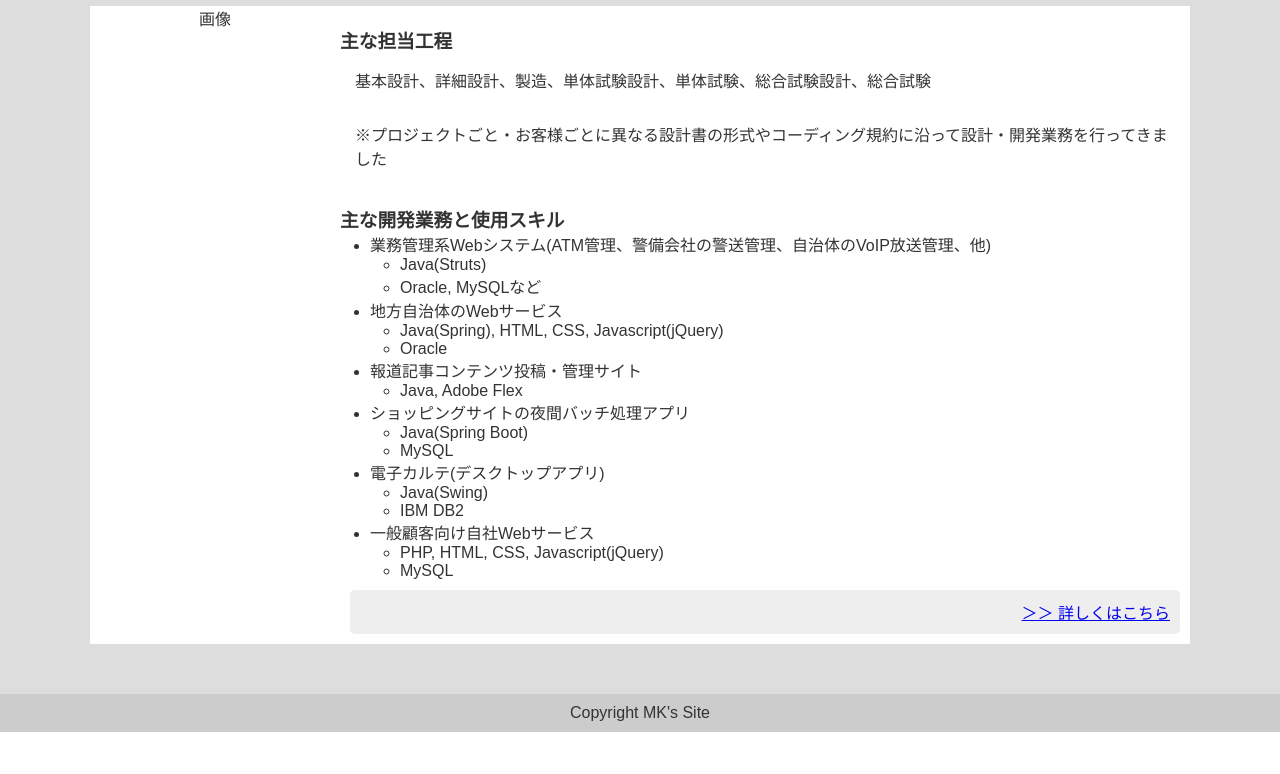
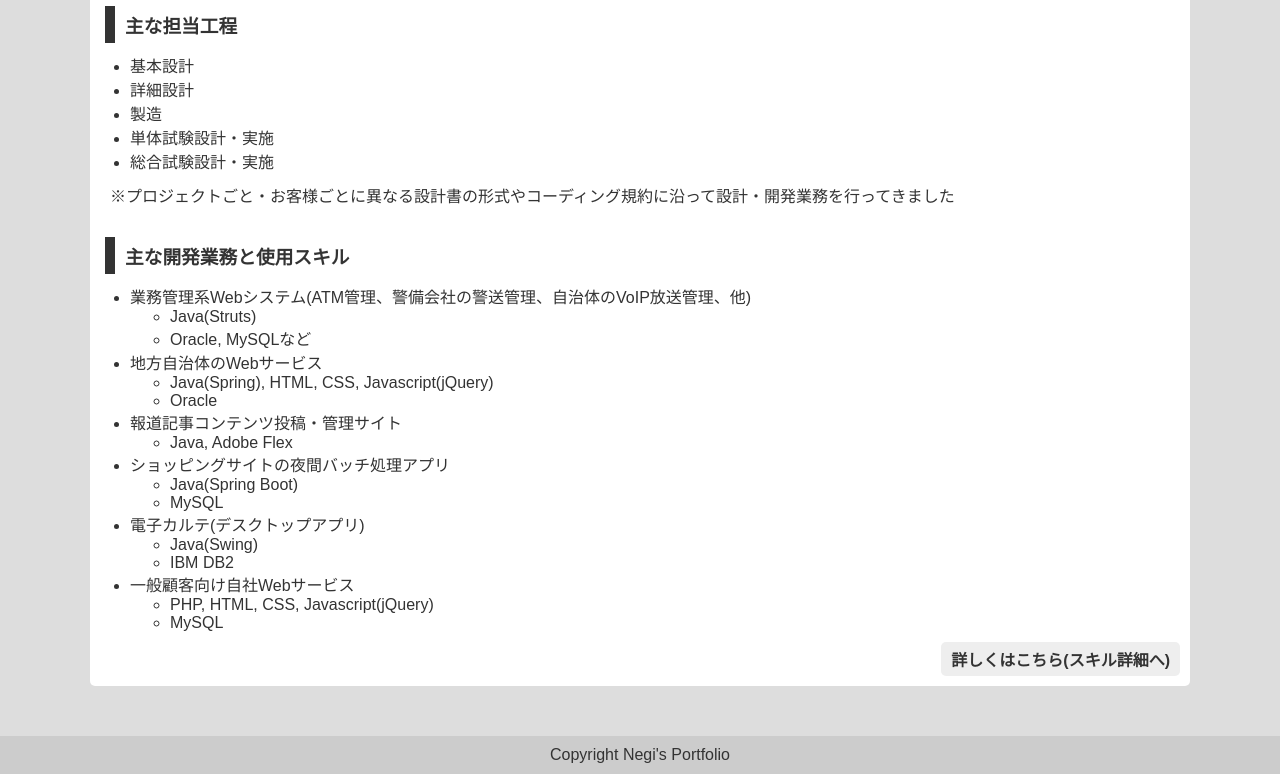
Before and after one commit to mkdev-works/portfolio, a Gatsby site: page / in a window 1280 px wide. Shown: the part 750-1524 px from the top of the page. Before the commit the page ends 1482 px from the top, so only its background shows below. Built offline with nearby package versions, Linux system fonts and the light colour scheme; Gatsby itself is replaced by a stand-in of ours.

Commit message:
レイアウト・メッセージなどを修正
[Update] サイト名変更、CSS修正

```diff
--- a/src/components/footer.js
+++ b/src/components/footer.js
@@ -3,7 +3,7 @@ import React from "react"
 const Footer = () => {
   return (
     <footer>
-      <div>Copyright MK's Site</div>
+      <div>Copyright Negi's Portfolio</div>
     </footer>
   )
 }
--- a/src/components/header.js
+++ b/src/components/header.js
@@ -7,7 +7,7 @@ const Header = () => {
       <div className="container">
         <div id="site-title">
           <h1>
-            <Link to="/">MK's Portfolio</Link>
+            <Link to="/">Negi's Portfolio</Link>
           </h1>
         </div>
 
--- a/src/pages/index.js
+++ b/src/pages/index.js
@@ -11,10 +11,12 @@ const Home = () => {
           <section id="hello" className="content">
             <h2>ご挨拶</h2>
             <div className="contents">
-              <div className="content image-content">画像</div>
+              <div className="content image-content">
+                {/* <img src="images/profile.png" /> */}
+              </div>
               <div className="content text-content">
                 <p>
-                  ご覧いただきありがとうございます。MKのポートフォリオサイトです。
+                  ご覧いただきありがとうございます。Negiのポートフォリオサイトです。
                 </p>
                 <p>
                   新卒でシステム開発会社に入社し、関東・九州にて12年ほどサーバー側メインのプログラマ・システムエンジニアとして設計から総合試験までを担当致しました。
@@ -31,7 +33,7 @@ const Home = () => {
                   現在、宮崎県宮崎市内もしくはフルリモートで働ける開発・コーディング・IT系のお仕事を探しております。よろしくお願いします。
                 </p>
                 <div className="footer-link">
-                  <Link to="/about">＞＞ 詳しくはこちら</Link>
+                  <Link to="/about">詳しくはこちら（自己紹介へ）</Link>
                 </div>
               </div>
             </div>
@@ -39,12 +41,15 @@ const Home = () => {
           <section id="skill" className="content">
             <h2>スキル</h2>
             <div className="contents">
-              <div className="content image-content">画像</div>
               <div className="content text-content">
                 <h3>主な担当工程</h3>
-                <p>
-                  基本設計、詳細設計、製造、単体試験設計、単体試験、総合試験設計、総合試験
-                </p>
+                <ul>
+                  <li>基本設計</li>
+                  <li>詳細設計</li>
+                  <li>製造</li>
+                  <li>単体試験設計・実施</li>
+                  <li>総合試験設計・実施</li>
+                </ul>
                 <p>
                   ※プロジェクトごと・お客様ごとに異なる設計書の形式やコーディング規約に沿って設計・開発業務を行ってきました
                 </p>
@@ -83,7 +88,7 @@ const Home = () => {
                   </ul>
                 </ul>
                 <div className="footer-link">
-                  <Link to="/skill">＞＞ 詳しくはこちら</Link>
+                  <Link to="/skill">詳しくはこちら(スキル詳細へ)</Link>
                 </div>
               </div>
             </div>
--- a/src/styles/header.scss
+++ b/src/styles/header.scss
@@ -39,13 +39,13 @@ header {
           // 現在表示中のリンク
           &[aria-current="page"] {
             color: #333;
-            background-color: #ffffff;
-            filter: drop-shadow(0px 5px 3px rgba(26, 61, 85, 0.1));
+            background-color: #cccccc;
           }
 
           // hover
           &:hover {
-            background-color: #cccccc;
+            color: #333;
+            background-color: #ffffff;
           }
         }
       }
--- a/src/styles/main.scss
+++ b/src/styles/main.scss
@@ -11,10 +11,13 @@ main {
     h2 {
       font-size: 35px;
       text-align: center;
+      margin: 20px 0px;
     }
 
     h3 {
-      margin-top: 20px;
+      margin: 20px 15px 10px 15px;
+      padding: 5px 10px;
+      border-left: 10px solid #333333;
     }
 
     // タイトル以下の中身
@@ -23,6 +26,7 @@ main {
       justify-content: space-between;
       flex-wrap: wrap;
       background-color: #ffffff;
+      border-radius: 5px;
 
       // 画像とテキストのコンテンツ
       .image-content {
@@ -40,26 +44,36 @@ main {
         flex: 1;
 
         p {
-          padding: 15px;
+          padding: 10px 20px;
           // border: 1px solid red;
         }
 
         ul {
-          padding-left: 30px;
+          padding-left: 40px;
         }
 
         .footer-link {
           text-align: right;
-          margin: 10px;
           padding: 10px;
-          background-color: #eeeeee;
-          border-radius: 5px;
         }
       }
     }
 
+    a {
+      display: inline-block;
+      padding: 5px 10px;
+      color: #333333;
+      font-weight: bold;
+      text-decoration: none;
+      background-color: #eeeeee;
+      border-radius: 5px;
 
+      &:hover {
+        // text-decoration: underline;
+        color: #222222;
+        background-color: #ffffff;
+        filter: drop-shadow(0px 0px 2px rgba(58, 58, 58, 0.199));
+      }
+    }
   }
-
-
 }
```
